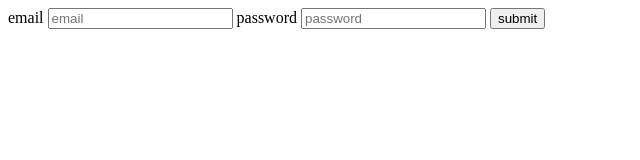
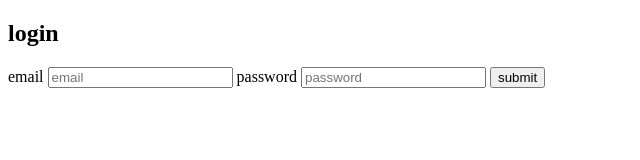
Before and after one commit to AjiHN99/fundamental-practice-html, a plain HTML site: page index.html in a window 1280 px wide. Shown: the whole page, without its empty margins (0-640 px from the left). Drawn offline with Linux system fonts and the light colour scheme.

Commit message:
update commit - menambahkan nama login

```diff
--- a/index.html
+++ b/index.html
@@ -6,7 +6,8 @@
     <title>Fundamental and Practice Html</title>
 </head>
 <body>
-    <section id="form">
+    <section id="form-login">
+        <h1>login</h1>
         <form action="/submit" method="post">
             <label for="email">email</label>
             <input type="email" placeholder="email">
@@ -14,7 +15,6 @@
             <input type="password" placeholder="password">
             <button type="submit">submit</button>
         </form>
-
     </section>
 </body>
 </html>
```
